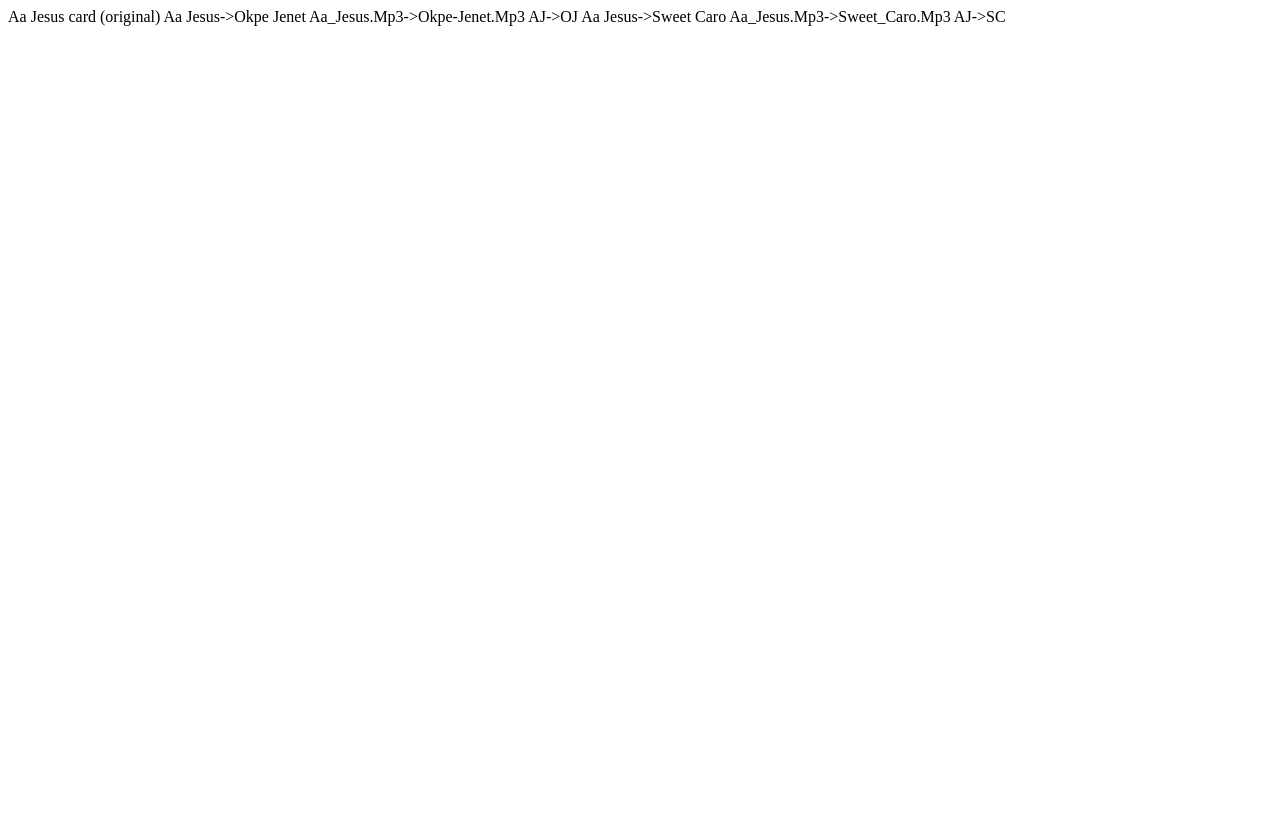
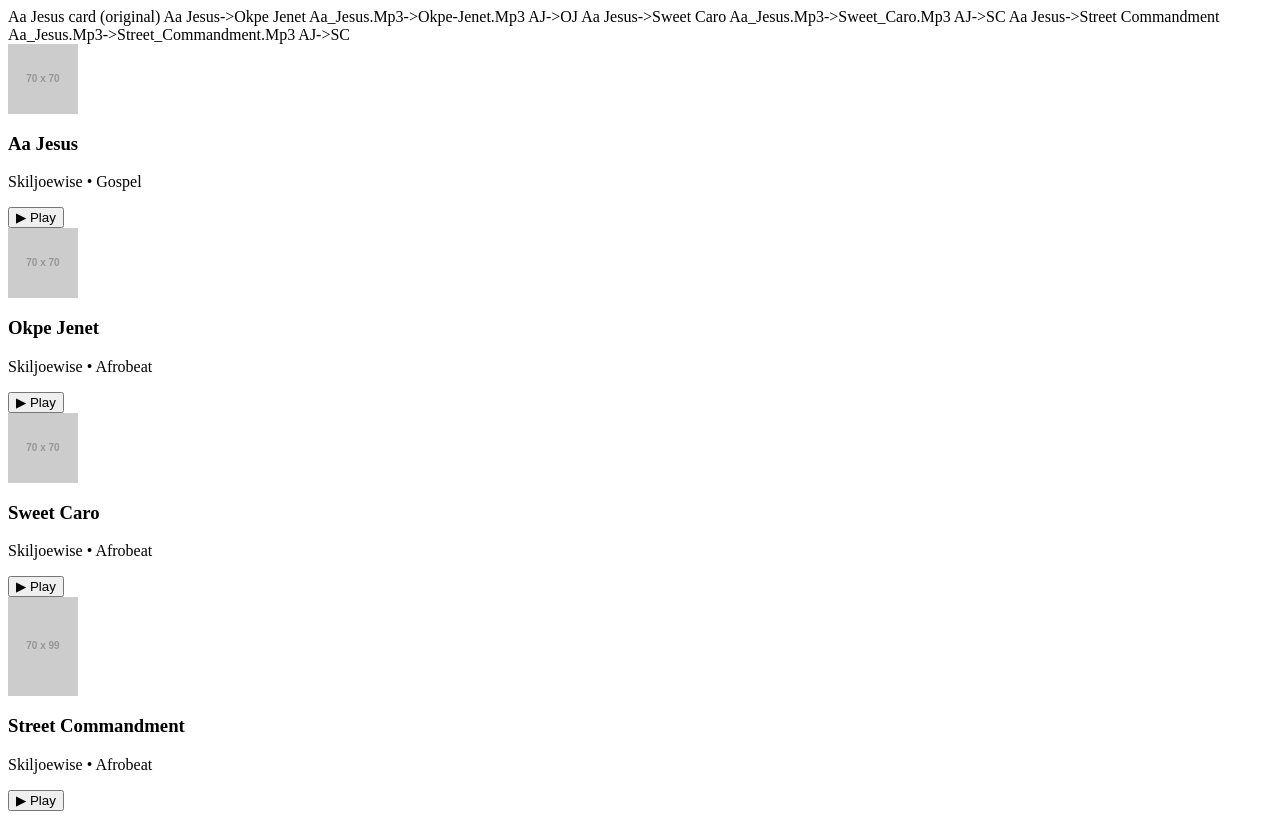
Before and after one commit to Desaddest/Afroplay, a plain HTML site: page index.html in a window 1280 px wide. Drawn offline with Linux system fonts and the light colour scheme; placeholder pictures from the web are drawn by us.

Commit message:
Update index.html

```diff
--- a/index.html
+++ b/index.html
@@ -5,3 +5,41 @@ AJ->OJ
 Aa Jesus->Sweet Caro
 Aa_Jesus.Mp3->Sweet_Caro.Mp3
 AJ->SC
+Aa Jesus->Street Commandment
+Aa_Jesus.Mp3->Street_Commandment.Mp3
+AJ->SC
+<div class="card">
+  <img src="https://via.placeholder.com/70/FF0055/ffffff?text=AJ">
+  <div style="flex:1">
+    <h3>Aa Jesus</h3>
+    <p>Skiljoewise • Gospel</p>
+    <button onclick="playSong('Aa-Jesus.mp3','Aa Jesus')">▶ Play</button>
+  </div>
+</div>
+
+<div class="card">
+  <img src="https://via.placeholder.com/70/FFAA00/000000?text=OJ">
+  <div style="flex:1">
+    <h3>Okpe Jenet</h3>
+    <p>Skiljoewise • Afrobeat</p>
+    <button onclick="playSong('Okpe-Jenet.mp3','Okpe Jenet')">▶ Play</button>
+  </div>
+</div>
+
+<div class="card">
+  <img src="https://via.placeholder.com/70/FF0055/ffffff?text=SC">
+  <div style="flex:1">
+    <h3>Sweet Caro</h3>
+    <p>Skiljoewise • Afrobeat</p>
+    <button onclick="playSong('Sweet-Caro.mp3','Sweet Caro')">▶ Play</button>
+  </div>
+</div>
+
+<div class="card">
+  <img src="https://via.placeholder.com/70/0099FF/ffffff?text=ST">
+  <div style="flex:1">
+    <h3>Street Commandment</h3>
+    <p>Skiljoewise • Afrobeat</p>
+    <button onclick="playSong('Street-Commandment.mp3','Street Commandment')">▶ Play</button>
+  </div>
+</div>
```
